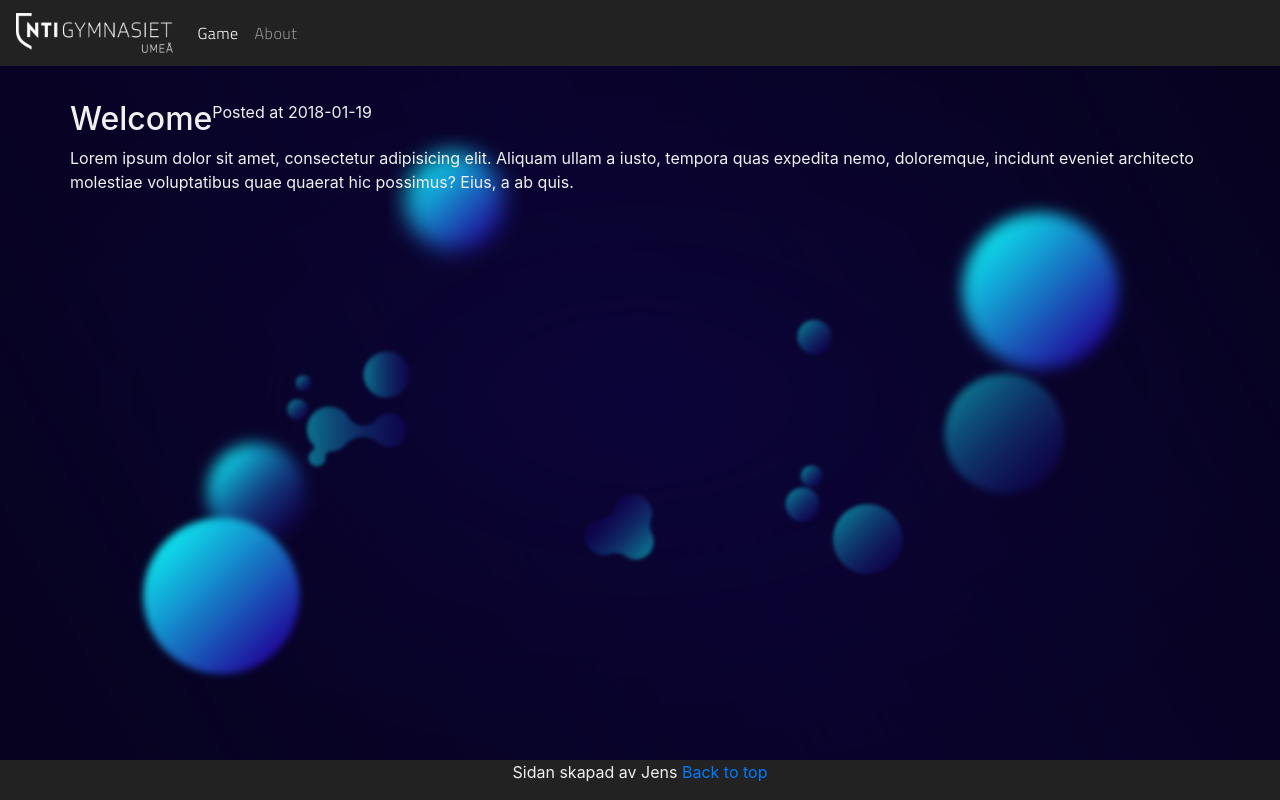
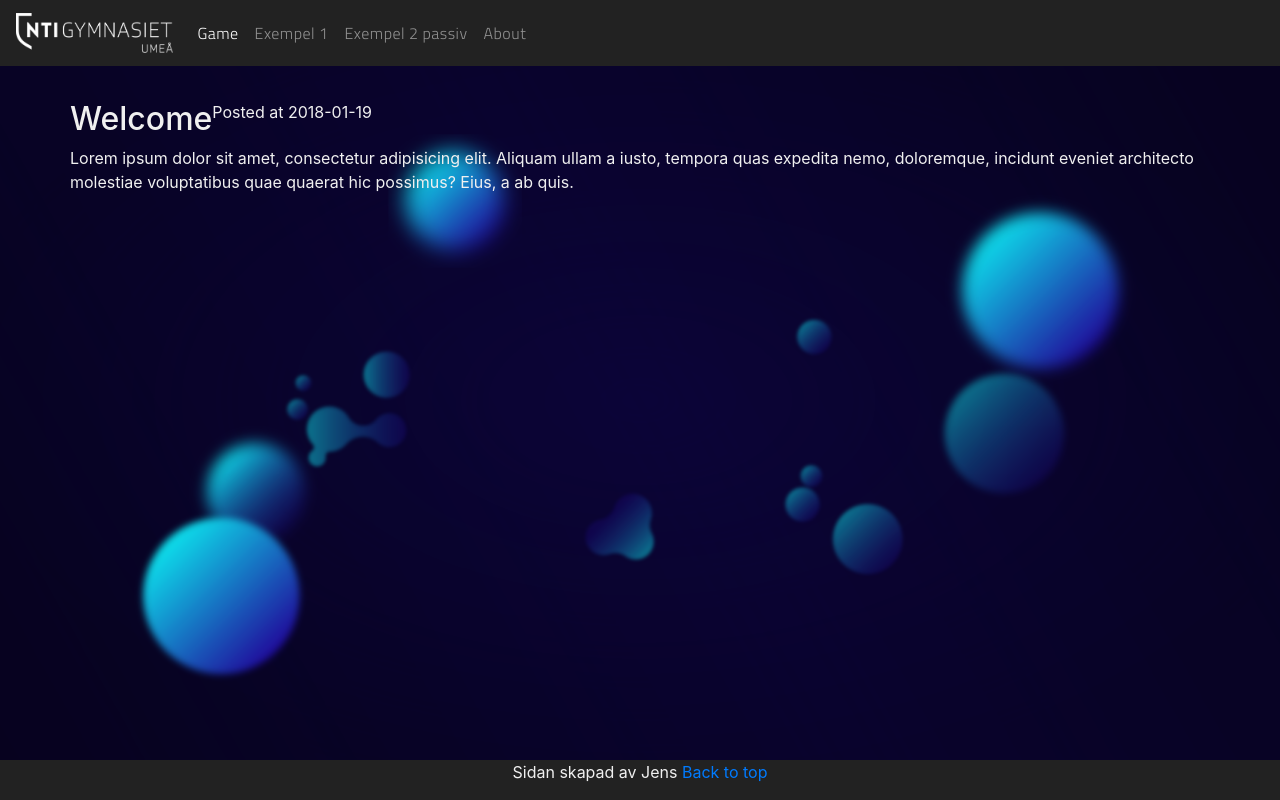
Before and after one commit to jensadev/wu1-clicker-gammal, a plain HTML site: page index.html in a window 1280 px wide. Shown: the top 800 px of the page. Drawn offline with nearby package versions, Linux system fonts and the light colour scheme.

Commit message:
nya exempel

```diff
--- a/index.html
+++ b/index.html
@@ -20,6 +20,12 @@
 			<ul class="navbar-nav mr-auto">
 				<li class="nav-item active">
 					<a class="nav-link" href="#game">Game <span class="sr-only">(current)</span></a>
+				</li>
+				<li class="nav-item">
+					<a class="nav-link" href="clickte17/">Exempel 1</a>
+				</li>
+				<li class="nav-item">
+					<a class="nav-link" href="clickerpass/">Exempel 2 passiv</a>
 				</li>
 				<li class="nav-item">
 					<a class="nav-link" href="#about">About</a>
```
Also changed, not shown: clickerpass/index.html (+1 -1 lines).
